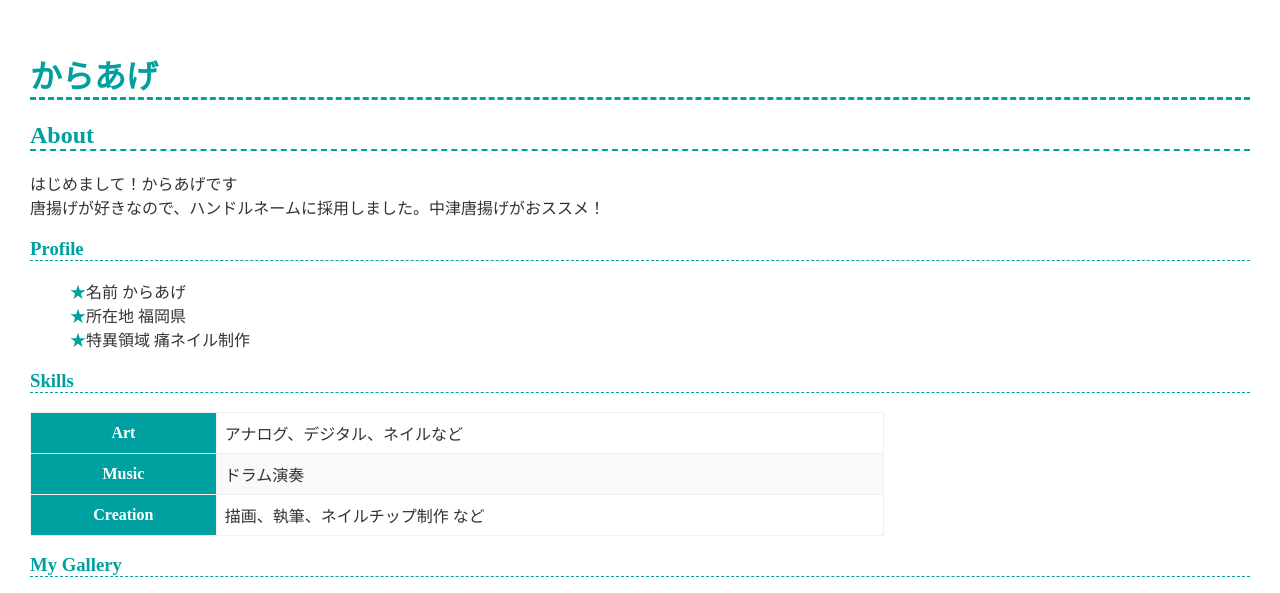
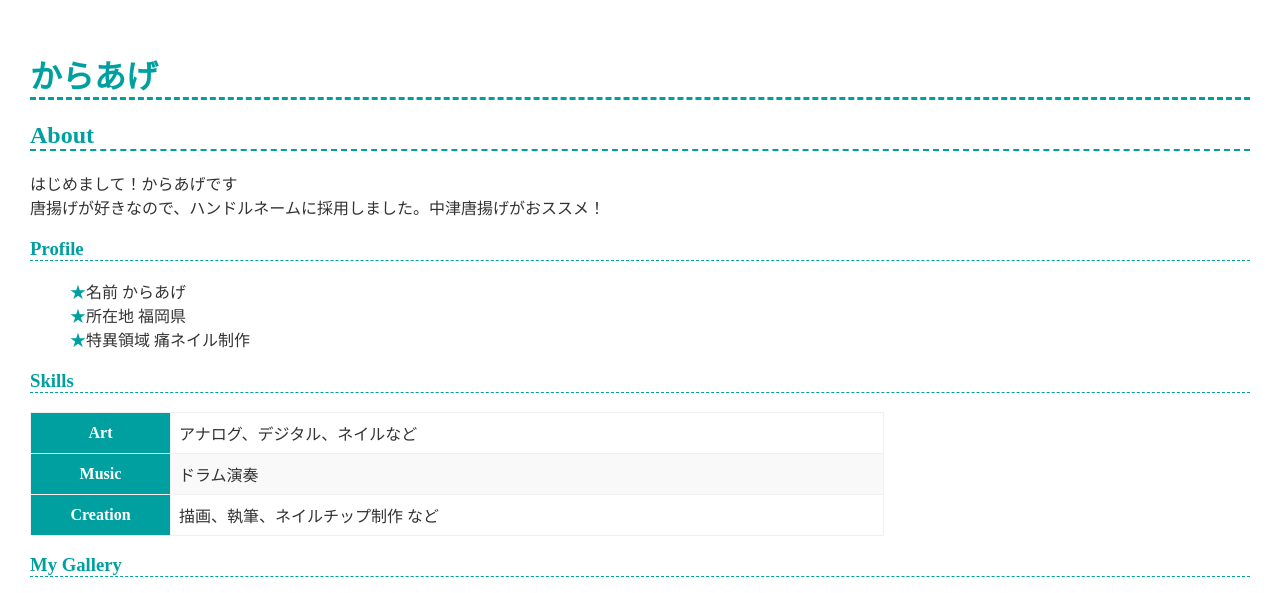
Before and after one commit to 251zs01966-dotcom/251zs01966-dotcom.github.io, a plain HTML site: page index.html in a window 1280 px wide. Shown: the top 593 px of the page. Drawn offline with Linux system fonts and the light colour scheme.

Commit message:
Update style.css

```diff
--- a/style.css
+++ b/style.css
@@ -70,6 +70,8 @@ tr:nth-child(2n) {
 th {
   background: var(--theme-color);
   color: #fff;
+  width: 140px;
+  white-space: nowrap;
 }
 th, td {
   border: solid 1px #f0f0f0;
```
